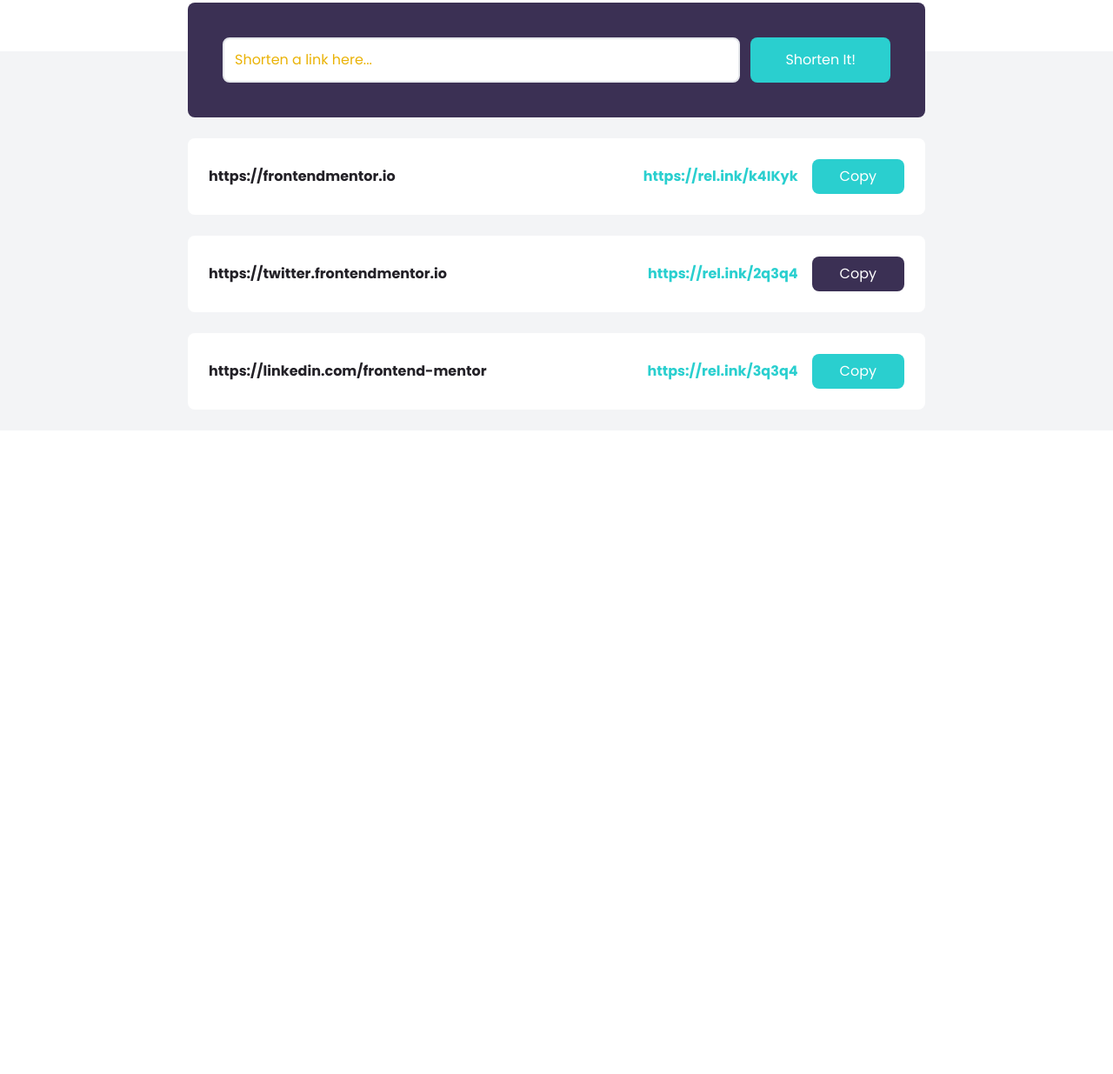
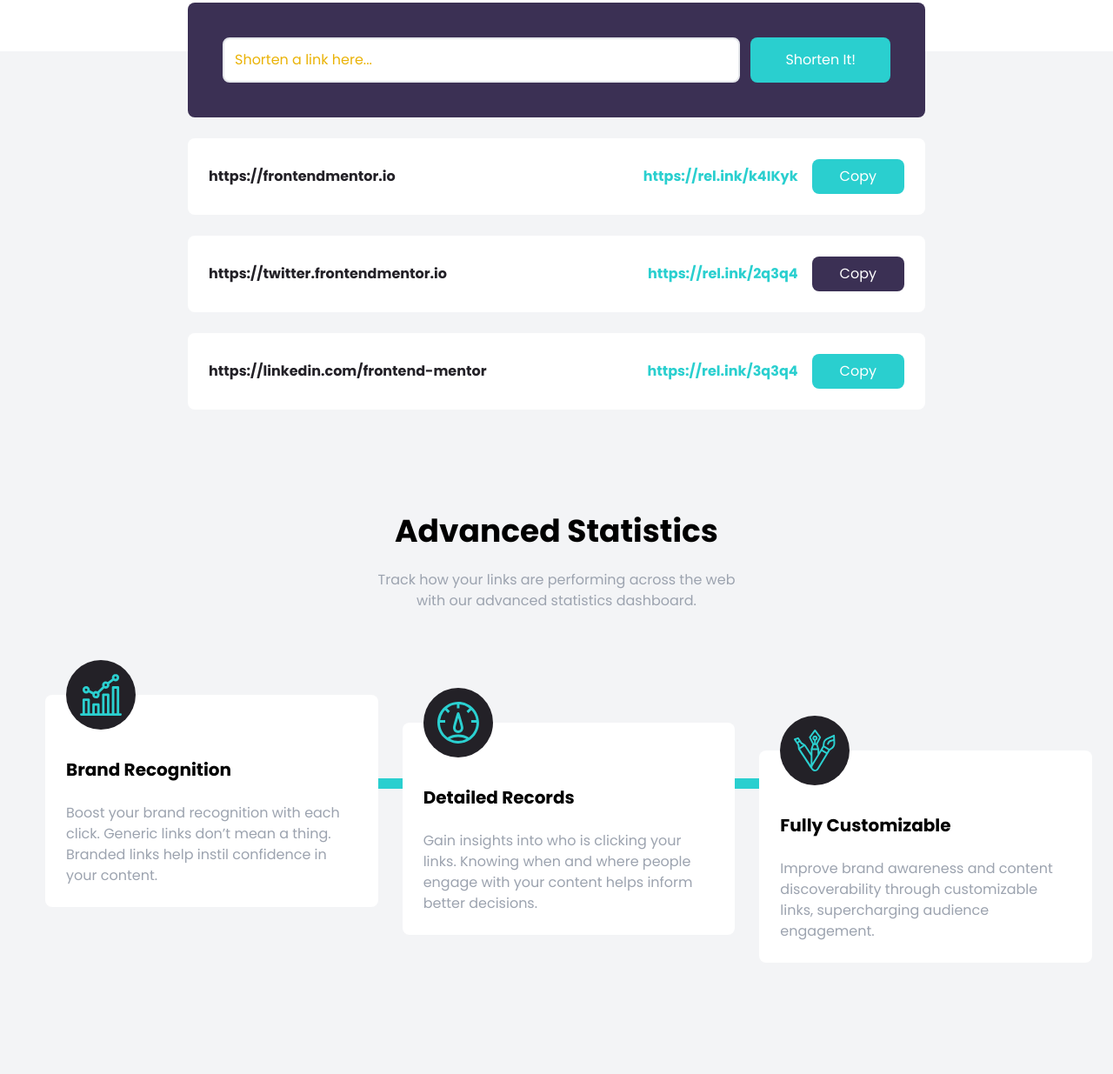
Before and after one commit to ahmetcankaratas/shortly, a website: page index.html in a window 1280 px wide. Shown: the part 685-1920 px from the top of the page at 87% size. Before the commit the page ends 1180 px from the top, so only its background shows below. Drawn offline with Linux system fonts and the light colour scheme.

Commit message:
add feature section

```diff
--- a/index.html
+++ b/index.html
@@ -115,8 +115,7 @@
           <div
             id="err-msg"
             class="absolute left-7 bottom-3 text-red text-sm italic"
-          >
-          </div>
+          ></div>
         </form>
         <!-- Link 1 -->
         <div
@@ -176,6 +175,102 @@
         </div>
       </div>
     </section>
+
+    <!-- Stats Section -->
+    <section id="stats" class="py-24 bg-gray-100">
+      <div class="container mx-auto px-3">
+        <h2 class="text-4xl mb-6 font-bold text-center">Advanced Statistics</h2>
+        <p class="max-w-xs mx-auto text-center text-gray-400 md:max-w-md">
+          Track how your links are performing across the web with our advanced
+          statistics dashboard.
+        </p>
+      </div>
+    </section>
+
+    <!-- Feature Box Section -->
+    <section id="features" class="pb-32 bg-gray-100">
+      <div
+        class="relative container flex flex-col items-start px-6 mx-auto md:flex-row md:space-x-7"
+      >
+        <!-- Horizontal line -->
+        <div
+          class="hidden absolute top-24 w-10/12 left-16 h-3 bg-cyan md:block"
+        ></div>
+        <!-- Vertical Line -->
+        <div class="absolute w-2 left-1/2 h-full -ml-1 bg-cyan md:hidden"></div>
+        <!-- Feature Box 1 -->
+        <div
+          class="relative flex flex-col p-6 space-y-6 bg-white rounded-lg md:w-1/3"
+        >
+          <!-- Image Positioning -->
+          <div class="absolute -ml-10 left-1/2 -top-10 md:left-16">
+            <!-- Image Container for Background & center -->
+            <div
+              class="flex items-ccenter justify-center w-20 h-20 p-4 rounded-full bg-veryDarkViolet"
+            >
+              <img src="./assets/images/icon-brand-recognition.svg" alt="" />
+            </div>
+          </div>
+          <h5
+            class="pt-6 text-xl font-bold text-center capitalize md:text-left"
+          >
+            Brand Recognition
+          </h5>
+          <p class="text-center text-gray-400 md:text-left">
+            Boost your brand recognition with each click. Generic links don’t
+            mean a thing. Branded links help instil confidence in your content.
+          </p>
+        </div>
+
+        <!-- Feature Box 2 -->
+        <div
+          class="relative flex flex-col mt-24 p-6 space-y-6 bg-white rounded-lg md:w-1/3 md:mt-8"
+        >
+          <!-- Image Positioning -->
+          <div class="absolute -ml-10 left-1/2 -top-10 md:left-16">
+            <!-- Image Container for Background & center -->
+            <div
+              class="flex items-ccenter justify-center w-20 h-20 p-4 rounded-full bg-veryDarkViolet"
+            >
+              <img src="./assets/images/icon-detailed-records.svg" alt="" />
+            </div>
+          </div>
+          <h5
+            class="pt-6 text-xl font-bold text-center capitalize md:text-left"
+          >
+            Detailed Records
+          </h5>
+          <p class="text-center text-gray-400 md:text-left">
+            Gain insights into who is clicking your links. Knowing when and
+            where people engage with your content helps inform better decisions.
+          </p>
+        </div>
+
+        <!-- Feature Box 3 -->
+        <div
+          class="relative flex flex-col mt-24 p-6 space-y-6 bg-white rounded-lg md:w-1/3 md:mt-16"
+        >
+          <!-- Image Positioning -->
+          <div class="absolute -ml-10 left-1/2 -top-10 md:left-16">
+            <!-- Image Container for Background & center -->
+            <div
+              class="flex items-ccenter justify-center w-20 h-20 p-4 rounded-full bg-veryDarkViolet"
+            >
+              <img src="./assets/images/icon-fully-customizable.svg" alt="" />
+            </div>
+          </div>
+          <h5
+            class="pt-6 text-xl font-bold text-center capitalize md:text-left"
+          >
+            Fully Customizable
+          </h5>
+          <p class="text-center text-gray-400 md:text-left">
+            Improve brand awareness and content discoverability through
+            customizable links, supercharging audience engagement.
+          </p>
+        </div>
+      </div>
+    </section>
     <!-- Features
 
 
@@ -185,25 +280,9 @@
 
 
 
-  Advanced Statistics
 
-  Track how your links are performing across the web with our
-  advanced statistics dashboard.
 
-  Brand Recognition
 
-  Boost your brand recognition with each click. Generic links don’t
-  mean a thing. Branded links help instil confidence in your content.
-
-  Detailed Records
-
-  Gain insights into who is clicking your links. Knowing when and where
-  people engage with your content helps inform better decisions.
-
-  Fully Customizable
-
-  Improve brand awareness and content discoverability through customizable
-  links, supercharging audience engagement.
 
   Boost your links today
 
```
Also changed, not shown: styles/main.css.
